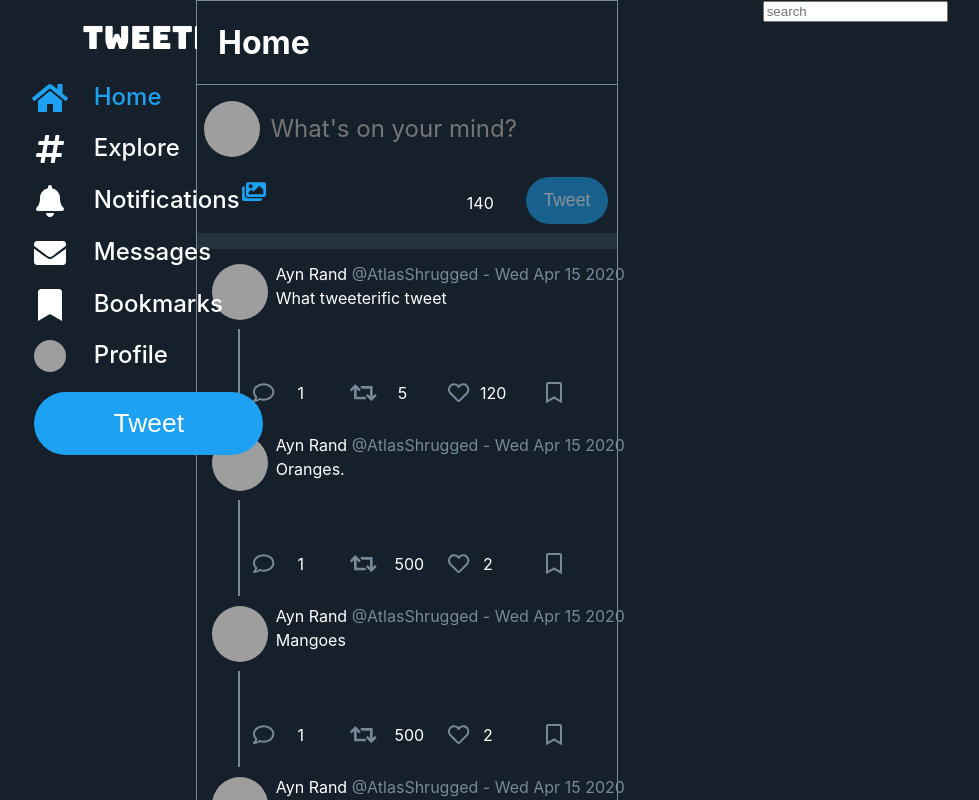
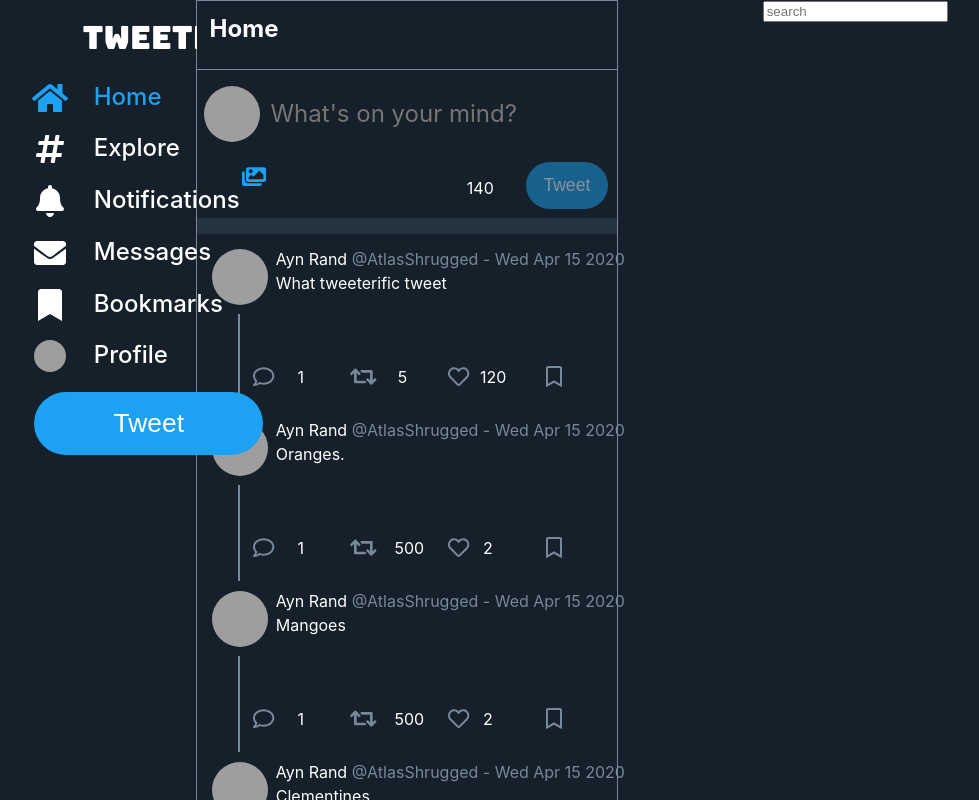
Before and after one commit to jadk97/tweeter-2.0, a React (Create React App) app: page /home in a window 1280 px wide. Shown: the top 800 px of the page, without its empty margins (188-1167 px from the left). Built offline with nearby package versions, Linux system fonts and the light colour scheme; grey boxes are pictures that could not be loaded.

Commit message:
tweaked the styling of the header component and adjusted it to include a subheader when needed

```diff
--- a/src/components/Header.css
+++ b/src/components/Header.css
@@ -1,11 +1,30 @@
 .header{
   text-align: left;
-  padding-top: 1px;
-  padding-left: 5%;
+  padding-top: 3%;
+  padding-left: 3%;
+
   border-bottom: 1px solid lightslategray;
   position: -webkit-sticky;
   position: sticky;
   top: 0;
   background-color: #15202B;
   z-index: 10;
+
+  height: 55px;
 }
+
+.header h2{
+  padding-top: 0px;
+  padding-bottom: 0px;
+  margin-top: 0px;
+  margin-bottom: 0px;
+}
+
+
+.subheader{
+  font-size: 15px;
+  float: bottom;
+  color: lightslategray;
+
+
+}
--- a/src/components/Header.js
+++ b/src/components/Header.js
@@ -3,7 +3,12 @@ import "./Header.css";
 const Header = (props) => {
   return(
     <div className="header">
-    <h1>{props.title}</h1>
+    <h2>{props.title}</h2>
+
+    <div className="subheader">
+
+    </div>
+
     </div>
   )
 }
```
